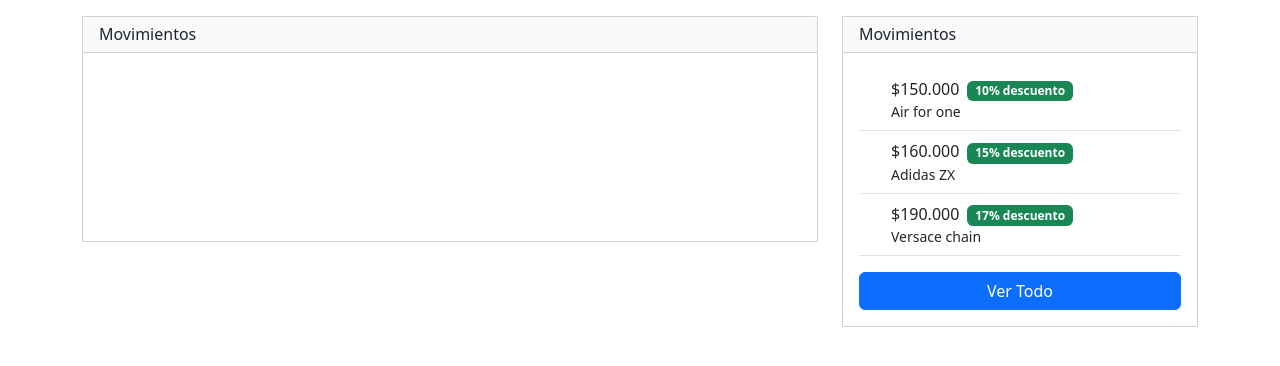
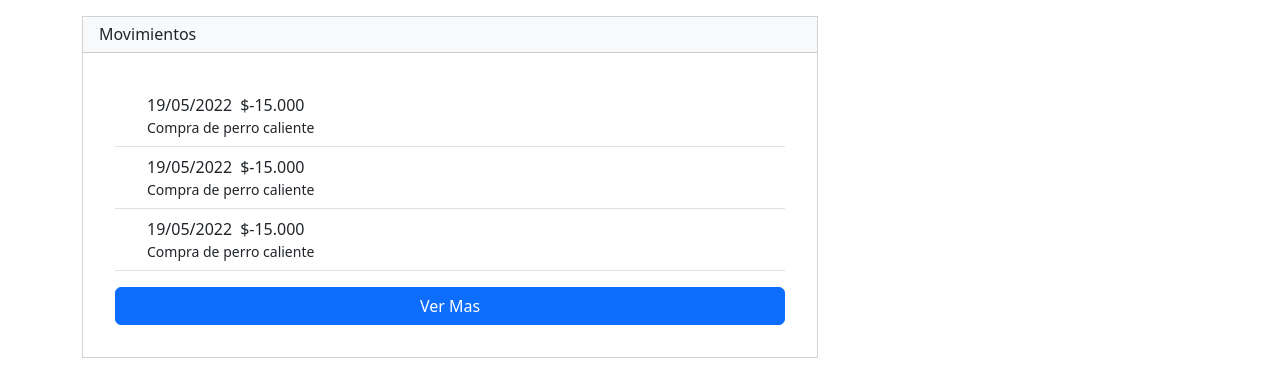
Before and after one commit to Neider123/BancoBBVA, a plain HTML site: page listado.html in a window 1280 px wide. Drawn offline with nearby package versions, Linux system fonts and the light colour scheme.

Commit message:
listado vista

```diff
--- a/listado.html
+++ b/listado.html
@@ -18,17 +18,9 @@
                                 <h6 class="font-weight-bold mb-0">Movimientos</h6>
                             </div>
                             <div class="card-body">
-                                <canvas id="myChart"></canvas>
-                            </div>
+                                <div class="">
 
-                        </div>
-                    </div>
-                    <div class="col-lg-4 my-3">
 
-                        <div class="card rounded-0">
-                            <div class="card-header bg-light">
-                                <h6 class="font-weight-bold mb-0">Movimientos</h6>
-                            </div>
                                         <div class="card-body">
                                             <div class="d-flex border-bottom py-2">
                                                 <div class="d-flex  mx-3">
@@ -37,9 +29,9 @@
                                                     </h3>
                                                 </div>
                                                 <div class="align-self-center">
-                                        <h6 class="d-inline-block mb-0">$150.000</h6><span
-                                            class="badge text-bg-success mx-2">10% descuento</span>
-                                        <small class="d-block tetx-muted">Air for one</small>
+                                                    <h6 class="d-inline-block mb-0">19/05/2022</h6><span
+                                                        class="mx-2">$-15.000</span>
+                                                    <small class="d-block tetx-muted">Compra de perro caliente</small>
                                                 </div>
                                             </div>
                                             <div class="d-flex border-bottom py-2">
@@ -49,9 +41,9 @@
                                                     </h3>
                                                 </div>
                                                 <div class="align-self-center">
-                                        <h6 class="d-inline-block mb-0">$160.000</h6><span
-                                            class="badge text-bg-success mx-2">15% descuento</span>
-                                        <small class="d-block tetx-muted">Adidas ZX</small>
+                                                    <h6 class="d-inline-block mb-0">19/05/2022</h6><span
+                                                        class="mx-2">$-15.000</span>
+                                                    <small class="d-block tetx-muted">Compra de perro caliente</small>
                                                 </div>
                                             </div>
                                             <div class="d-flex border-bottom py-2 mb-3">
@@ -61,17 +53,25 @@
                                                     </h3>
                                                 </div>
                                                 <div class="align-self-center">
-                                        <h6 class="d-inline-block mb-0">$190.000</h6><span
-                                            class="badge text-bg-success mx-2">17% descuento</span>
-                                        <small class="d-block tetx-muted">Versace chain</small>
+                                                    <h6 class="d-inline-block mb-0">19/05/2022</h6><span
+                                                        class="mx-2">$-15.000</span>
+                                                    <small class="d-block tetx-muted">Compra de perro caliente</small>
                                                 </div>
                                             </div>
-                                     <button class="btn btn-primary w-100">Ver Todo</button>
+                                                 <button class="btn btn-primary w-100">Ver Mas</button>
                                         </div>
 
                                     </div>
 
                                 </div>
+                            </div>
+
+                        </div>
+                    </div>
+
+
+
+
                 </div>
             </div>
         </section>
```
Lines whose indentation alone changed are shown as unchanged.
